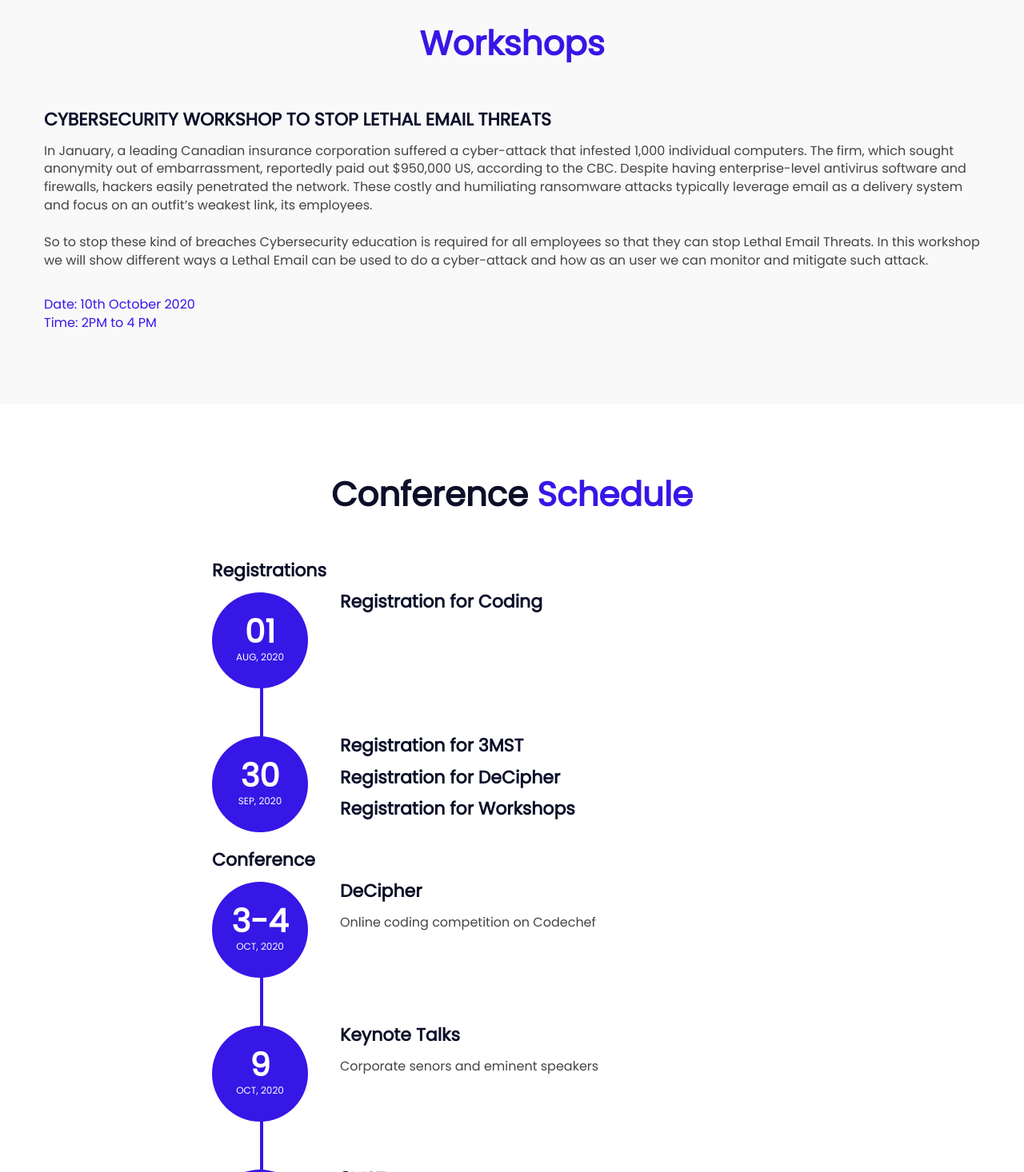
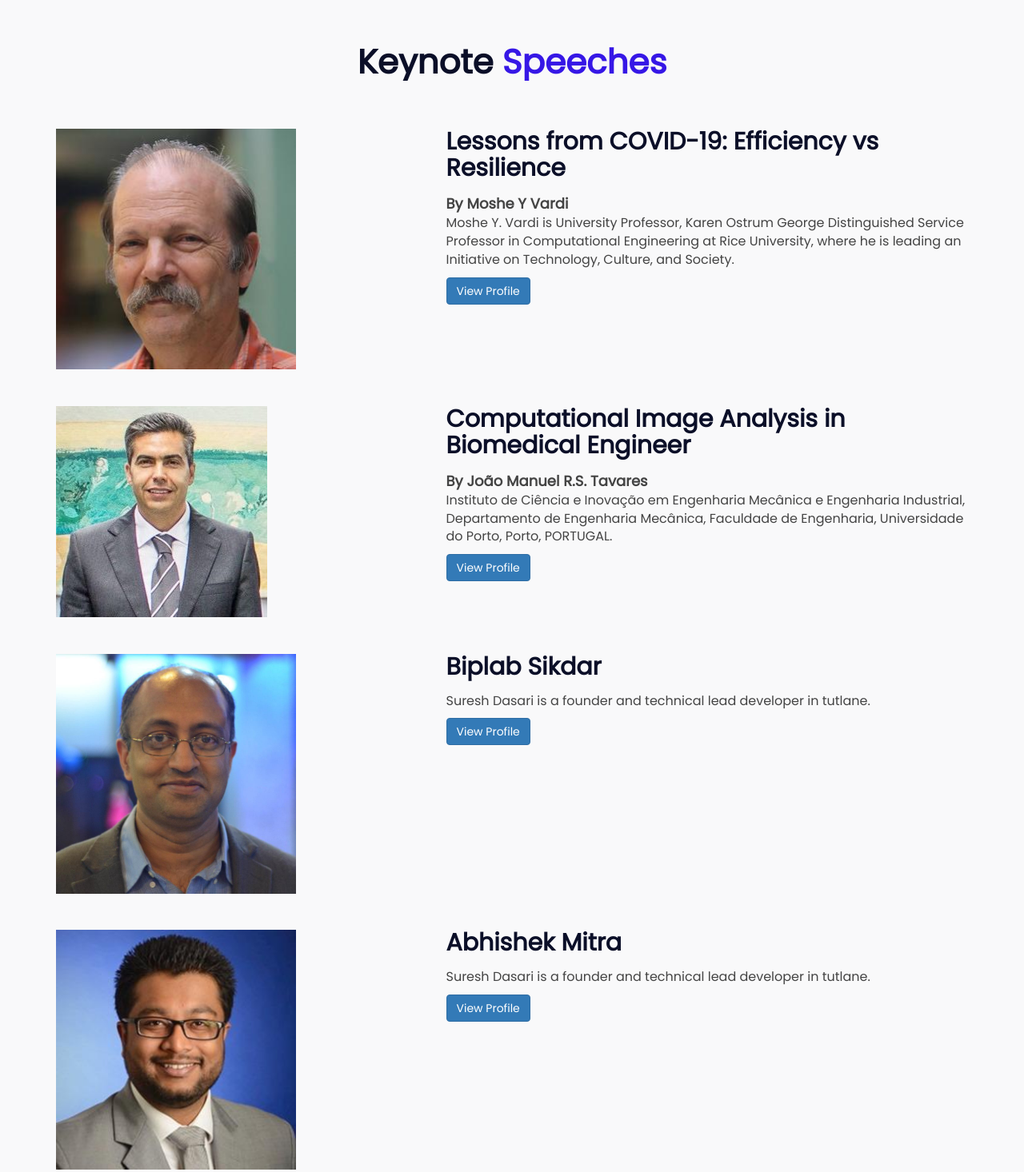
Before and after one commit to divyake/ehacon2020, a plain HTML site: page index.html in a window 1280 px wide. Shown: the part 2640-4106 px from the top of the page at 80% size. Drawn offline with nearby package versions, Linux system fonts and the light colour scheme; some packages are replaced by stand-ins of ours; a web font is replaced by a local one.

Commit message:
update keynote

```diff
--- a/css/style.css
+++ b/css/style.css
@@ -13,8 +13,12 @@ body {
   color: #444;
   overflow-x: hidden;
 }
-
-
+.card-title{
+  font-size: 30px;
+}
+.card-text b{
+  font-size: 18px;
+}
 /*----------------------------*\
 	Loader
 \*----------------------------*/
--- a/index.html
+++ b/index.html
@@ -239,9 +239,9 @@
 				<!-- contact -->
 				<div class="col-sm-4">
 					<div class="contact">
-						<h3>Keynote speeches</h3>
+						<h3>Workshops</h3>
 						<div class="speaker" data-toggle="modal" data-target="#speaker-modal-1">
-							<p>corporate speakers and eminent scientists</p></br>
+							<p>Presenting Workshops from worldclass cybersecurity professionals</p></br>
 							<p style="font-weight: bolder;">Click to know more.</p>
 						</div>
 					</div>
@@ -283,45 +283,94 @@
 	<div id="mst"  class="section">
 		<!-- container -->
 		<div class="container">
-			<!-- row -->
-			<div class="row">
 				<!-- section title -->
 				<div class="section-title">
-					<h3 class="title"><span style="color: #3617e6;">Workshops</span></h3>
+					<h3 class="title">Keynote <span style="color: #3617e6;">Speeches</span></h3>
 				</div>
 				<!-- section title -->
 
 				<!-- speaker -->
-				<div class="col-md col-sm">
+				<div class="card" >
+					<div class="row no-gutters">
+						<div class="col-sm-5">
+							<img class="card-img" src="./img/keynote3.jpeg" width="300" alt="Suresh Dasari Card">
+						</div>
+						<div class="col-sm-7">
+							<div class="card-body">
+								<h5 class="card-title" >Lessons from COVID-19: Efficiency vs Resilience</h5>
+								<p class="card-text"><b>By Moshe Y Vardi</b></br>Moshe Y. Vardi is University Professor, Karen Ostrum George Distinguished Service Professor in Computational Engineering at Rice University, where he is leading an Initiative on Technology, Culture, and Society.</p>
+								<a href="#" class="btn btn-primary">View Profile</a>
+							</div>
+						</div>
+					</div></div></br></br>
 
-						<div class="card border-dark" data-aos="zoom-in" data-aos-duration="3500">
-							<div class="card-header">
-							  <h3>CYBERSECURITY WORKSHOP TO STOP LETHAL EMAIL THREATS</h3>
+					<div class="card" >
+						<div class="row no-gutters">
+							<div class="col-sm-5">
+								<img class="card-img" src="./img/keynote4.jpeg" widht="300" alt="Suresh Dasari Card">
 							</div>
+							<div class="col-sm-7">
+								<div class="card-body">
+									<h5 class="card-title">Computational Image Analysis in Biomedical Engineer</h5>
+									<p class="card-text"><b>By João Manuel R.S. Tavares</b></br>Instituto de Ciência e Inovação em Engenharia Mecânica e Engenharia Industrial, Departamento de Engenharia Mecânica, Faculdade de Engenharia, Universidade do Porto, Porto, PORTUGAL.</p>
+									<a href="#" class="btn btn-primary">View Profile</a>
+								</div>
+							</div>
+						</div></div></br></br>
+
+				<div class="card" >
+					<div class="row no-gutters">
+						<div class="col-sm-5">
+							<img class="card-img" src="./img/keynote1.jpeg" width="300" 	alt="Suresh Dasari Card">
+						</div>
+						<div class="col-sm-7">
 							<div class="card-body">
-								<p class="card-text">In January, a leading Canadian insurance corporation suffered a cyber-attack that infested 1,000 individual computers. The firm, which sought anonymity out of embarrassment, reportedly paid out $950,000 US, according to the CBC. Despite having enterprise-level antivirus software and firewalls, hackers easily penetrated the network. These costly and humiliating ransomware attacks typically leverage email as a delivery system and focus on an outfit’s weakest link, its employees.
+								<h5 class="card-title">Biplab Sikdar</h5>
+								<p class="card-text">Suresh Dasari is a founder and technical lead developer in tutlane.</p>
+								<a href="#" class="btn btn-primary">View Profile</a>
+							</div>
+						</div>
+					</div></div></br></br>
+					<div class="card" >
+						<div class="row no-gutters">
+							<div class="col-sm-5">
+								<img class="card-img" src="./img/keynote2.jpeg" width = "300" alt="Suresh Dasari Card">
+							</div>
+							<div class="col-sm-7">
+								<div class="card-body">
+									<h5 class="card-title">Abhishek Mitra</h5>
+									<p class="card-text">Suresh Dasari is a founder and technical lead developer in tutlane.</p>
+									<a href="#" class="btn btn-primary">View Profile</a>
+								</div>
+							</div>
+						</div></div></br></br>
 
-								</br></br>So to stop these kind of breaches Cybersecurity education is required for all employees so that they can stop Lethal Email Threats. In this workshop we will show different ways a Lethal Email can be used to do a cyber-attack and how as an user we can monitor and mitigate such attack.
 
-									</p>
-								</br>
-								<span style="color: #3617e6;">Date: 10th October 2020 </br>
-									Time: 2PM to 4 PM
-									</span>
-
-							</div>
-						  </div>
-
-				</div>
+								<div class="card" >
+									<div class="row no-gutters">
+										<div class="col-sm-5">
+											<img class="card-img" src="http://via.placeholder.com/300x180" alt="Suresh Dasari Card">
+										</div>
+										<div class="col-sm-7">
+											<div class="card-body">
+												<h5 class="card-title">Steve Simpson</h5>
+												<p class="card-text">Suresh Dasari is a founder and technical lead developer in tutlane.</p>
+												<a href="#" class="btn btn-primary">View Profile</a>
+											</div>
+										</div>
+									</div></div>
 
 
 
 
 
-					</div>
 
-				</div>
-			</div>
+
+
+
+
+
+			</div></div>
 
 
 
```
Also changed, not shown: img/keynote1.jpeg (added), img/keynote2.jpeg (added), img/keynote3.jpeg (added), img/keynote4.jpeg (added).
